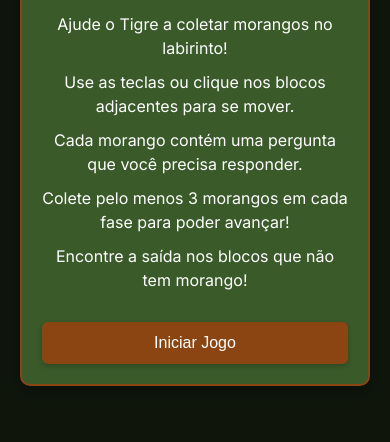
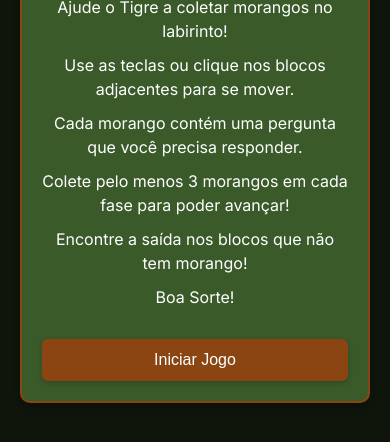
Before and after one commit to Claradia/Labirinto, a plain HTML site: page index.html in a window 390 px wide. Shown: the part 256-698 px from the top of the page. Drawn offline with Linux system fonts and the light colour scheme.

```diff
--- a/index.html
+++ b/index.html
@@ -509,6 +509,7 @@
             <p>Cada morango contém uma pergunta que você precisa responder.</p>
             <p>Colete pelo menos 3 morangos em cada fase para poder avançar!</p>
             <p>Encontre a saída nos blocos que não tem morango!</p>
+            <p>Boa Sorte!</p>
             <button id="botao-iniciar" class="botao-iniciar">Iniciar Jogo</button>
         </div>
     </div>
```
